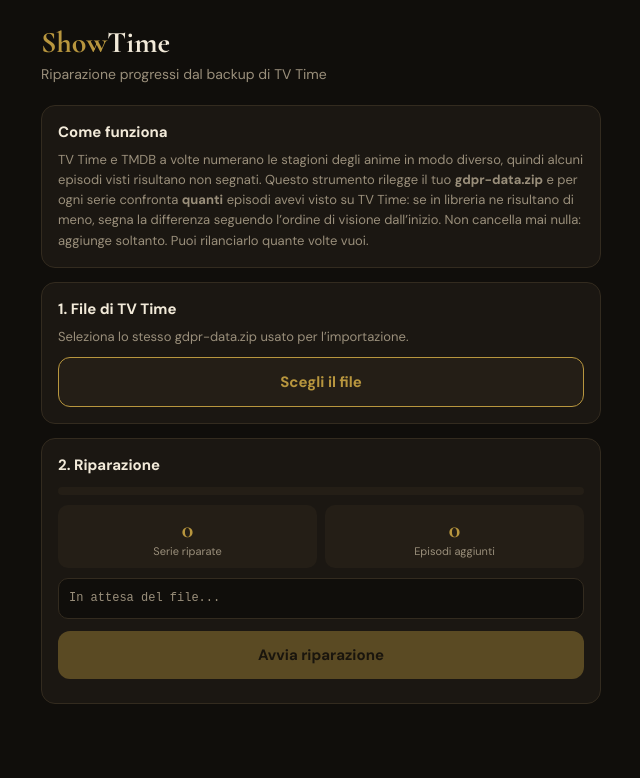
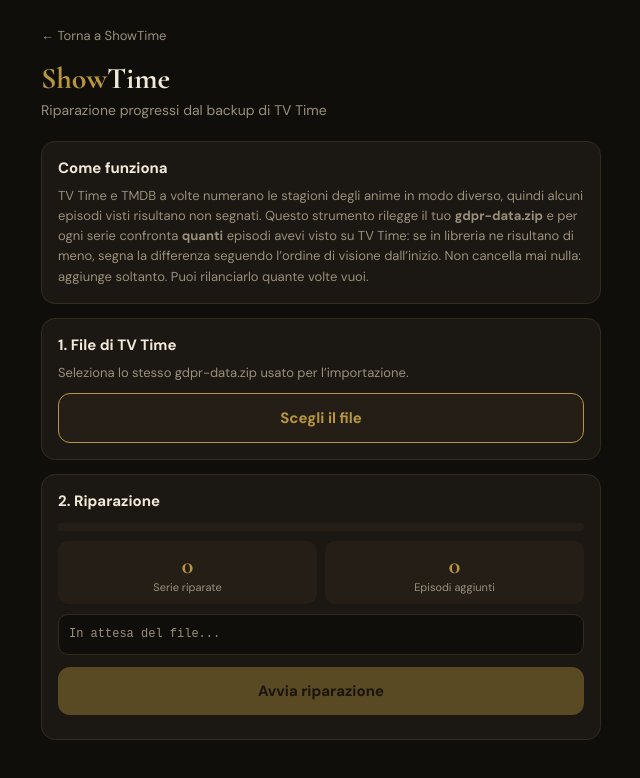
Before and after one commit to Frex17/mytvtime, a plain HTML site: page ripara.html in a window 1280 px wide. Shown: the whole page, without its empty margins (319-959 px from the left). Drawn offline with nearby package versions, Linux system fonts and the light colour scheme.

Commit message:
Update ripara.html

```diff
--- a/ripara.html
+++ b/ripara.html
@@ -44,10 +44,12 @@
   font-family:monospace;white-space:pre-wrap;color:var(--muted);
 }
 a{color:var(--gold)}
+a.back{color:var(--muted);font-size:13px;text-decoration:none;display:inline-block;margin-bottom:16px}
 </style>
 </head>
 <body>
 <div class="wrap">
+  <a class="back" href="index.html">&larr; Torna a ShowTime</a>
   <h1><span class="gold">Show</span>Time</h1>
   <div class="sub">Riparazione progressi dal backup di TV Time</div>
 
```
